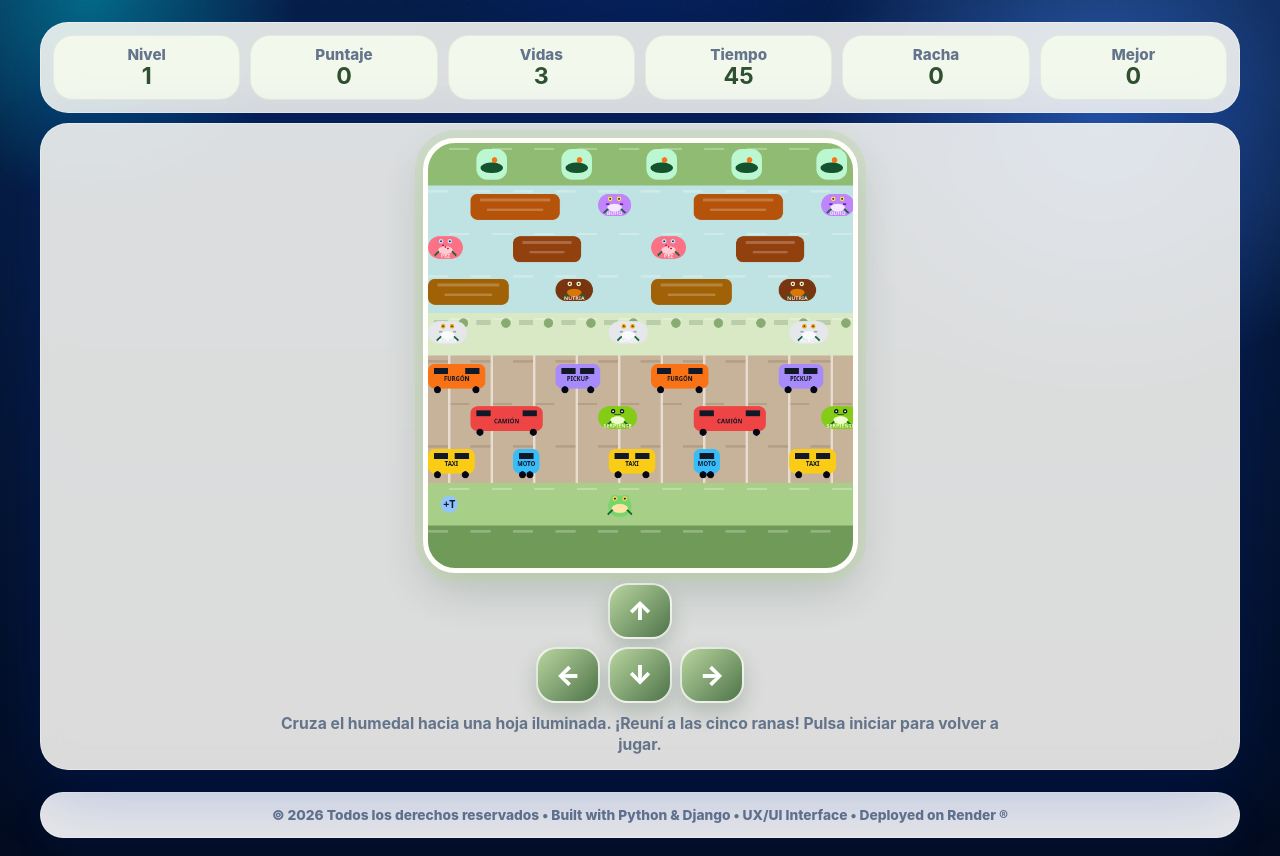
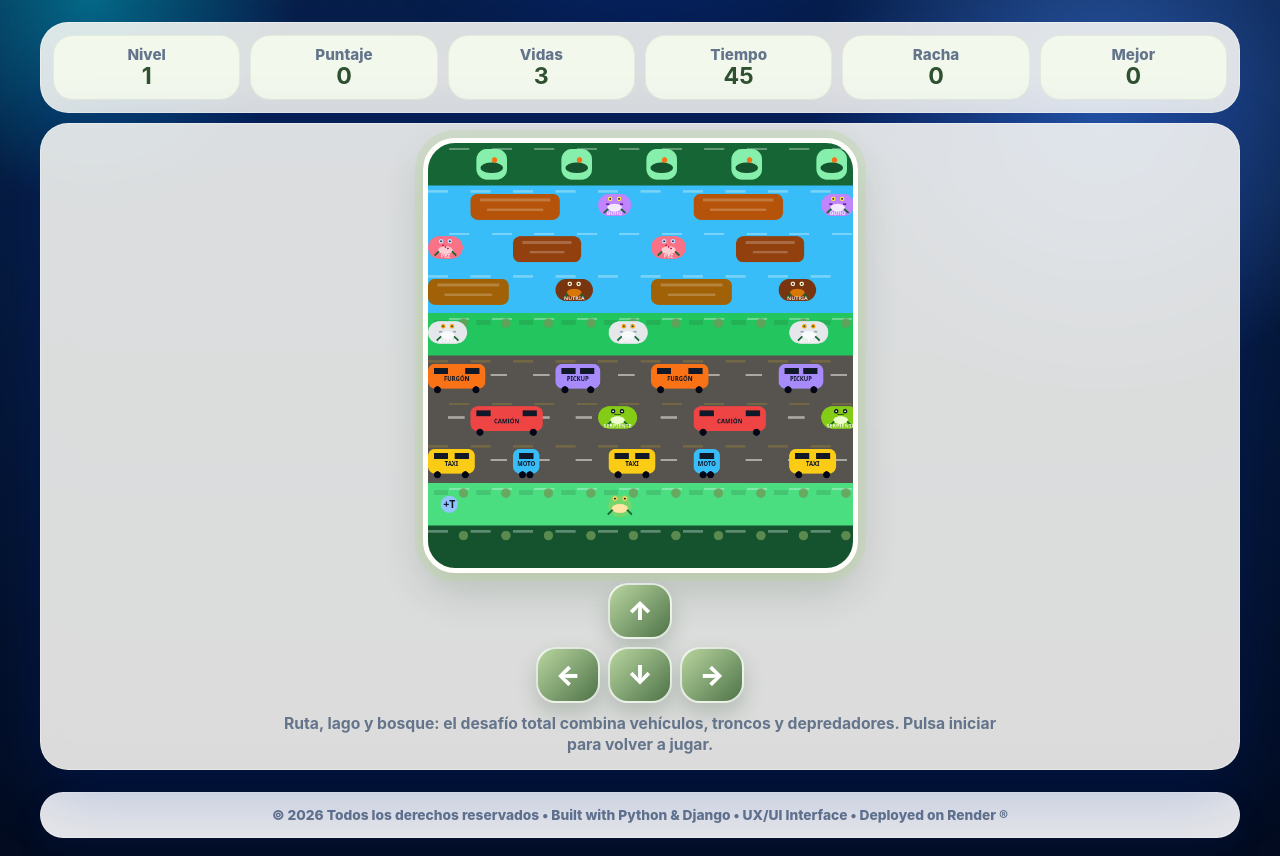
Before and after one commit to lu-developer476/Frogger, a Django app: page / in a window 1280 px wide. Shown: the part 444-1300 px from the top of the page. Run offline with Django 5.2, Linux system fonts and the light colour scheme.

Commit message:
Diversify game scenarios (#13)

```diff
--- a/static/js/game.js
+++ b/static/js/game.js
@@ -45,12 +45,69 @@
   const frogSizeMap = { small: 32, medium: 38, large: 44 };
 
   const scenarioPalettes = {
-    wetland: { rows: ['#8fbc72', '#bfe3e2', '#bfe3e2', '#bfe3e2', '#d9e9c6', '#c7b39a', '#c7b39a', '#c7b39a', '#a8cf87', '#6f9a58'], waterStripe: 'rgba(255,255,255,.26)', roadStripe: 'rgba(86,61,42,.16)', goal: '#bbf7d0', occupied: '#4ade80', message: 'Cruza el humedal hacia una hoja iluminada. ¡Reuní a las cinco ranas!' },
-    nightMarsh: { rows: ['#1e3a5f', '#0f3b57', '#0f3b57', '#0f3b57', '#1f4d3a', '#2d3748', '#2d3748', '#2d3748', '#315f45', '#123524'], waterStripe: 'rgba(191,219,254,.24)', roadStripe: 'rgba(226,232,240,.14)', goal: '#67e8f9', occupied: '#22d3ee', message: 'Noche cerrada en el pantano: seguí el brillo de las hojas seguras.' },
-    jungleRain: { rows: ['#166534', '#38bdf8', '#38bdf8', '#38bdf8', '#22c55e', '#57534e', '#57534e', '#57534e', '#4ade80', '#14532d'], waterStripe: 'rgba(240,253,250,.34)', roadStripe: 'rgba(250,204,21,.16)', goal: '#86efac', occupied: '#16a34a', message: 'Selva lluviosa: avanzá entre corrientes rápidas y caminos mojados.' },
-    autumnCreek: { rows: ['#a16207', '#93c5fd', '#93c5fd', '#93c5fd', '#d97706', '#92400e', '#92400e', '#92400e', '#ca8a04', '#78350f'], waterStripe: 'rgba(255,247,237,.36)', roadStripe: 'rgba(253,186,116,.2)', goal: '#fde68a', occupied: '#f59e0b', message: 'Arroyo otoñal: saltá entre hojas doradas y troncos resbaladizos.' },
+    city: {
+      name: 'Ciudad',
+      rows: ['#334155', '#475569', '#334155', '#475569', '#64748b', '#475569', '#334155', '#475569', '#22c55e', '#166534'],
+      roadRows: [1, 2, 3, 5, 6, 7],
+      waterRows: [],
+      natureRows: [0, 4, 8, 9],
+      waterStripe: 'rgba(255,255,255,.22)',
+      roadStripe: 'rgba(248,250,252,.24)',
+      goal: '#fde68a',
+      occupied: '#f59e0b',
+      message: 'Ciudad: esquivá tráfico urbano, taxis, buses y motos hasta llegar a las plazas iluminadas.',
+    },
+    forest: {
+      name: 'Bosque',
+      rows: ['#14532d', '#166534', '#15803d', '#166534', '#365314', '#3f6212', '#166534', '#15803d', '#22c55e', '#052e16'],
+      roadRows: [],
+      waterRows: [],
+      natureRows: [1, 2, 3, 4, 5, 6, 7, 8, 9],
+      waterStripe: 'rgba(187,247,208,.2)',
+      roadStripe: 'rgba(220,252,231,.16)',
+      goal: '#86efac',
+      occupied: '#16a34a',
+      message: 'Bosque: avanzá entre depredadores naturales, ramas móviles y claros seguros.',
+    },
+    snow: {
+      name: 'Nieve',
+      rows: ['#e0f2fe', '#bae6fd', '#f8fafc', '#cbd5e1', '#e2e8f0', '#94a3b8', '#f1f5f9', '#cbd5e1', '#dbeafe', '#eff6ff'],
+      roadRows: [5, 7],
+      waterRows: [1, 3],
+      natureRows: [2, 4, 6, 8, 9],
+      waterStripe: 'rgba(255,255,255,.55)',
+      roadStripe: 'rgba(15,23,42,.16)',
+      goal: '#bfdbfe',
+      occupied: '#60a5fa',
+      message: 'Nieve: cruzá hielo quebradizo y rutas congeladas con poca visibilidad.',
+    },
+    desert: {
+      name: 'Desierto',
+      rows: ['#92400e', '#f59e0b', '#d97706', '#fbbf24', '#b45309', '#78350f', '#f59e0b', '#d97706', '#fde68a', '#92400e'],
+      roadRows: [5],
+      waterRows: [],
+      natureRows: [1, 2, 3, 4, 6, 7, 8, 9],
+      waterStripe: 'rgba(254,243,199,.22)',
+      roadStripe: 'rgba(254,215,170,.24)',
+      goal: '#fef3c7',
+      occupied: '#f97316',
+      message: 'Desierto: evitá escorpiones, buitres y tormentas de arena en un cruce seco.',
+    },
+    mixed: {
+      name: 'Ruta, lago y bosque',
+      rows: ['#166534', '#38bdf8', '#38bdf8', '#38bdf8', '#22c55e', '#57534e', '#57534e', '#57534e', '#4ade80', '#14532d'],
+      roadRows: [5, 6, 7],
+      waterRows: [1, 2, 3],
+      natureRows: [0, 4, 8, 9],
+      waterStripe: 'rgba(240,253,250,.34)',
+      roadStripe: 'rgba(250,204,21,.16)',
+      goal: '#86efac',
+      occupied: '#16a34a',
+      message: 'Ruta, lago y bosque: el desafío total combina vehículos, troncos y depredadores.',
+    },
   };
-  const scenarioConfig = () => scenarioPalettes[ui.scenario?.value] || scenarioPalettes.wetland;
+  const scenarioConfig = () => scenarioPalettes[ui.scenario?.value] || scenarioPalettes.mixed;
+
   const predatorProfiles = {
     snake: { ...frogProfiles.poisonDart, body: '#84cc16', belly: '#ecfccb', spot: '#365314', pattern: 'stripe' },
     heron: { ...frogProfiles.glass, body: '#e5e7eb', belly: '#f8fafc', eye: '#f59e0b', spot: '#94a3b8', pattern: 'flanks' },
@@ -63,7 +120,43 @@
     size: frogSizeMap[ui.frogSize?.value] || frogSizeMap.medium,
   });
 
-  const lanes = [
+  const scenarioLanes = {
+    city: [
+      { row: 7, type: 'vehicle', kind: 'taxi', label: 'TAXI', color: '#facc15', speed: 2.7, size: 1.05, gaps: [0, 4, 8] },
+      { row: 7, type: 'vehicle', kind: 'motorcycle', label: 'MOTO', color: '#38bdf8', speed: 3.5, size: 0.62, gaps: [2, 6] },
+      { row: 6, type: 'vehicle', kind: 'bus', label: 'BUS', color: '#f97316', speed: -2.25, size: 1.85, gaps: [1, 6] },
+      { row: 5, type: 'vehicle', kind: 'truck', label: 'CAMIÓN', color: '#ef4444', speed: 2.45, size: 1.7, gaps: [0, 5] },
+      { row: 3, type: 'vehicle', kind: 'van', label: 'FURGÓN', color: '#a78bfa', speed: -2.9, size: 1.3, gaps: [2, 7] },
+      { row: 2, type: 'vehicle', kind: 'pickup', label: 'PICKUP', color: '#22c55e', speed: 3.15, size: 1.08, gaps: [0, 5] },
+      { row: 1, type: 'vehicle', kind: 'taxi', label: 'TAXI', color: '#fde047', speed: -3.35, size: 0.95, gaps: [3, 8] },
+    ],
+    forest: [
+      { row: 7, type: 'predator', kind: 'snake', label: 'SERPIENTE', color: '#84cc16', speed: 2.4, size: 0.95, gaps: [0, 4, 8] },
+      { row: 6, type: 'predator', kind: 'owl', label: 'BÚHO', color: '#c084fc', speed: -2.65, size: 0.82, gaps: [2, 6] },
+      { row: 5, type: 'log', kind: 'branch', color: '#854d0e', speed: 2.05, size: 1.35, gaps: [1, 6] },
+      { row: 4, type: 'predator', kind: 'heron', label: 'GARZA', color: '#e5e7eb', speed: -2.15, size: 0.9, gaps: [0, 5] },
+      { row: 3, type: 'predator', kind: 'otter', label: 'NUTRIA', color: '#78350f', speed: 2.7, size: 0.88, gaps: [3, 8] },
+      { row: 2, type: 'log', kind: 'branch', color: '#a16207', speed: -2.35, size: 1.2, gaps: [0, 5] },
+      { row: 1, type: 'predator', kind: 'snake', label: 'VÍBORA', color: '#65a30d', speed: 3, size: 0.86, gaps: [2, 7] },
+    ],
+    snow: [
+      { row: 7, type: 'vehicle', kind: 'snowplow', label: 'QUITA', color: '#f97316', speed: 2.15, size: 1.55, gaps: [0, 5] },
+      { row: 5, type: 'vehicle', kind: 'truck', label: 'CAMIÓN', color: '#64748b', speed: -2.35, size: 1.65, gaps: [2, 7] },
+      { row: 3, type: 'log', kind: 'ice', color: '#e0f2fe', speed: 2.25, size: 1.45, gaps: [0, 4, 8] },
+      { row: 3, type: 'predator', kind: 'fish', label: 'PEZ', color: '#38bdf8', speed: 2.75, size: 0.8, gaps: [2, 7] },
+      { row: 1, type: 'log', kind: 'ice', color: '#bfdbfe', speed: -2.7, size: 1.8, gaps: [1, 6] },
+      { row: 1, type: 'predator', kind: 'owl', label: 'BÚHO', color: '#f8fafc', speed: -3.05, size: 0.78, gaps: [4, 9] },
+    ],
+    desert: [
+      { row: 7, type: 'predator', kind: 'snake', label: 'SERPIENTE', color: '#a3e635', speed: 2.85, size: 0.9, gaps: [0, 5] },
+      { row: 6, type: 'predator', kind: 'owl', label: 'BUITRE', color: '#92400e', speed: -3.15, size: 0.82, gaps: [2, 7] },
+      { row: 5, type: 'vehicle', kind: 'pickup', label: '4X4', color: '#f97316', speed: 2.55, size: 1.25, gaps: [1, 6] },
+      { row: 4, type: 'predator', kind: 'snake', label: 'ESCORPIÓN', color: '#451a03', speed: -2.45, size: 0.78, gaps: [0, 4, 8] },
+      { row: 3, type: 'log', kind: 'tumbleweed', color: '#facc15', speed: 2.95, size: 0.85, gaps: [3, 8] },
+      { row: 2, type: 'predator', kind: 'heron', label: 'COYOTE', color: '#d97706', speed: -2.75, size: 0.88, gaps: [1, 6] },
+      { row: 1, type: 'log', kind: 'cactus', color: '#65a30d', speed: 2.1, size: 1.15, gaps: [0, 5] },
+    ],
+    mixed: [
       { row: 7, type: 'vehicle', kind: 'taxi', label: 'TAXI', color: '#facc15', speed: 2.4, size: 1.1, gaps: [0, 4, 8] },
       { row: 7, type: 'vehicle', kind: 'motorcycle', label: 'MOTO', color: '#38bdf8', speed: 3.3, size: 0.62, gaps: [2, 6] },
       { row: 6, type: 'vehicle', kind: 'truck', label: 'CAMIÓN', color: '#ef4444', speed: -2.55, size: 1.7, gaps: [1, 6] },
@@ -77,7 +170,10 @@
       { row: 2, type: 'predator', kind: 'fish', label: 'PEZ', color: '#fb7185', speed: 3.05, size: 0.82, gaps: [0, 5] },
       { row: 1, type: 'log', kind: 'log', color: '#b45309', speed: -3, size: 2.1, gaps: [1, 6] },
       { row: 1, type: 'predator', kind: 'owl', label: 'BÚHO', color: '#c084fc', speed: -3.35, size: 0.78, gaps: [4, 9] },
-  ];
+    ],
+  };
+  const lanesForScenario = () => scenarioLanes[ui.scenario?.value] || scenarioLanes.mixed;
+
   const goalColumns = [1, 3, 5, 7, 9];
   let state;
   let animationFrame;
@@ -102,7 +198,7 @@
   const buildObstacles = (level) => {
     const d = difficulty();
     const boost = 1 + Math.min(level - 1, 12) * 0.055;
-    return lanes.flatMap((lane) => lane.gaps.map((gap, index) => ({
+    return lanesForScenario().flatMap((lane) => lane.gaps.map((gap, index) => ({
       ...lane,
       x: (gap * tile + index * 18) % (canvas.width + tile),
       y: lane.row * tile + 14,
@@ -151,20 +247,25 @@
     scenario.rows.forEach((color, row) => {
       ctx.fillStyle = color;
       ctx.fillRect(0, row * tile, canvas.width, tile);
-      ctx.fillStyle = row === 5 || row === 6 || row === 7 ? scenario.roadStripe : scenario.waterStripe;
+      ctx.fillStyle = scenario.roadRows.includes(row) ? scenario.roadStripe : scenario.waterStripe;
       for (let x = row % 2 ? 0 : 36; x < canvas.width; x += tile) ctx.fillRect(x, row * tile + 8, 34, 4);
     });
-    ctx.fillStyle = 'rgba(255,254,250,.58)';
-    for (let x = 0; x < canvas.width; x += tile) ctx.fillRect(x + 34, tile * 5, 4, tile * 3);
+    scenario.roadRows.forEach((row) => {
+      ctx.fillStyle = 'rgba(255,254,250,.5)';
+      for (let x = 0; x < canvas.width; x += tile) ctx.fillRect(x + 34, tile * row + 31, 28, 4);
+    });
+    scenario.natureRows.forEach((row) => {
+      if (row === 0) return;
       ctx.fillStyle = 'rgba(47,81,49,.18)';
       for (let x = 0; x < canvas.width; x += tile) {
-      ctx.fillRect(x + 10, tile * 4 + 12, 24, 8);
+        ctx.fillRect(x + 10, tile * row + 12, 24, 8);
         ctx.fillStyle = 'rgba(111,154,88,.78)';
         ctx.beginPath();
-      ctx.arc(x + 60, tile * 4 + 17, 8, 0, Math.PI * 2);
+        ctx.arc(x + 60, tile * row + 17, 8, 0, Math.PI * 2);
         ctx.fill();
         ctx.fillStyle = 'rgba(47,81,49,.18)';
       }
+    });
     goalColumns.forEach((col) => {
       const occupied = state?.goals?.has(col);
       const x = col * tile + 10;
@@ -336,7 +437,7 @@
     state.timeLeft = difficulty().time + Math.min(state.level * 2, 14);
     state.obstacles = buildObstacles(state.level);
     state.bonus = spawnBonus();
-    state.status = '¡Humedal completo! El bosque se mueve más rápido y el bonus sube.';
+    state.status = `¡${scenarioConfig().name} completo! El siguiente nivel se mueve más rápido y el bonus sube.`;
   };
 
   const completeGoal = () => {
@@ -390,7 +491,7 @@
         }
       }
     });
-    if ([1, 2, 3].includes(state.frog.row) && !onLog) loseLife('Caíste al arroyo. Buscá troncos y hojas seguras.');
+    if (scenarioConfig().waterRows.includes(state.frog.row) && !onLog) loseLife('Caíste al agua o al hielo. Buscá troncos, témpanos y zonas seguras.');
     if (state.frog.x < 0 || state.frog.x + state.frog.size > canvas.width) loseLife('Te saliste del tablero.');
     collectBonus();
     if (state.bonus && !state.bonus.collected) {
--- a/templates/index.html
+++ b/templates/index.html
@@ -44,7 +44,7 @@
         <label>Dificultad<select id="difficulty" aria-label="Dificultad"><option value="easy">Fácil</option><option value="medium" selected>Media</option><option value="hard">Difícil</option></select></label>
         <label>Especie<select id="frogSpecies" aria-label="Especie de rana"><option value="greenTree" selected>Rana verde arbórea</option><option value="redEye">Rana de ojos rojos</option><option value="poisonDart">Rana dardo venenosa</option><option value="tomato">Rana tomate</option><option value="glass">Rana de cristal</option></select></label>
         <label>Tamaño<select id="frogSize" aria-label="Tamaño de la rana"><option value="small">Pequeña</option><option value="medium" selected>Mediana</option><option value="large">Grande</option></select></label>
-        <label>Escenario<select id="scenario" aria-label="Escenario"><option value="wetland" selected>Humedal clásico</option><option value="nightMarsh">Pantano nocturno</option><option value="jungleRain">Selva lluviosa</option><option value="autumnCreek">Arroyo otoñal</option></select></label>
+        <label>Escenario<select id="scenario" aria-label="Escenario"><option value="city">Ciudad</option><option value="forest">Bosque</option><option value="snow">Nieve</option><option value="desert">Desierto</option><option value="mixed" selected>Ruta, lago y bosque</option></select></label>
       </div>
       <div class="frog-preview-card" aria-hidden="true"><canvas id="frogPreview" width="144" height="144"></canvas><p id="frogSpeciesInfo">Verde suave, vientre crema y ojos dorados.</p></div>
       <button id="confirmStart" class="primary-action" value="start" type="submit">Comenzar partida</button>
```
Also changed, not shown: game_design.md (+5 -5 lines). Lines whose indentation alone changed are shown as unchanged.
